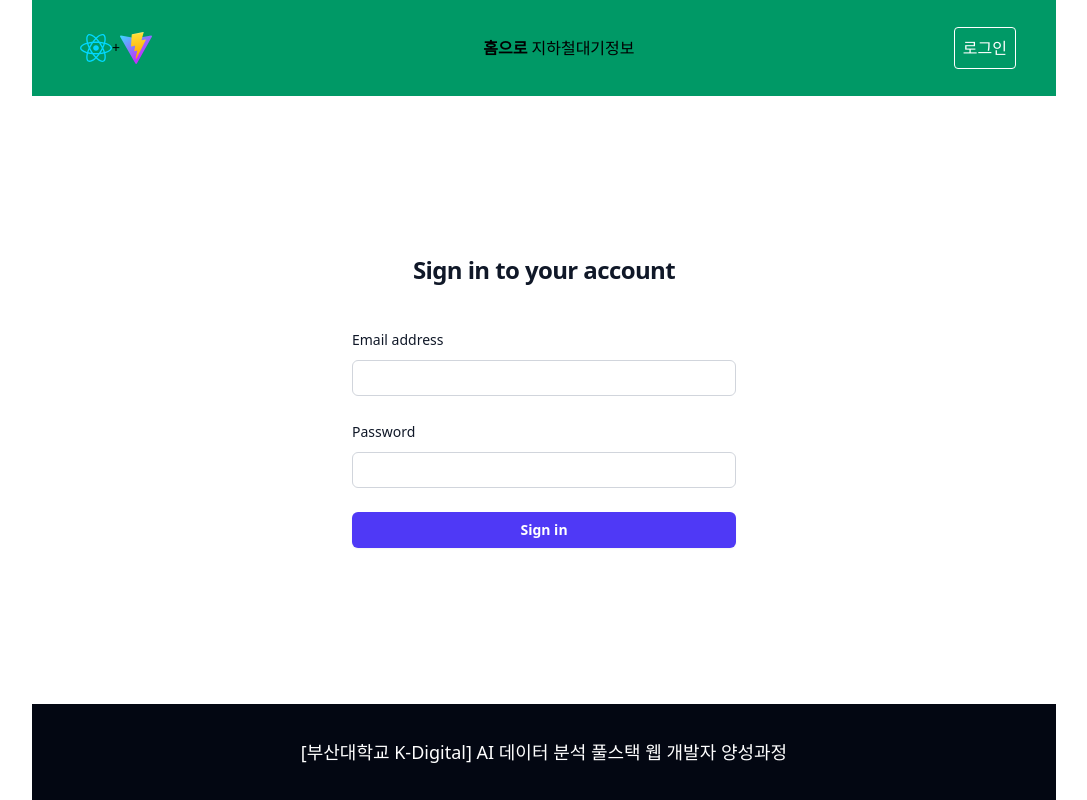
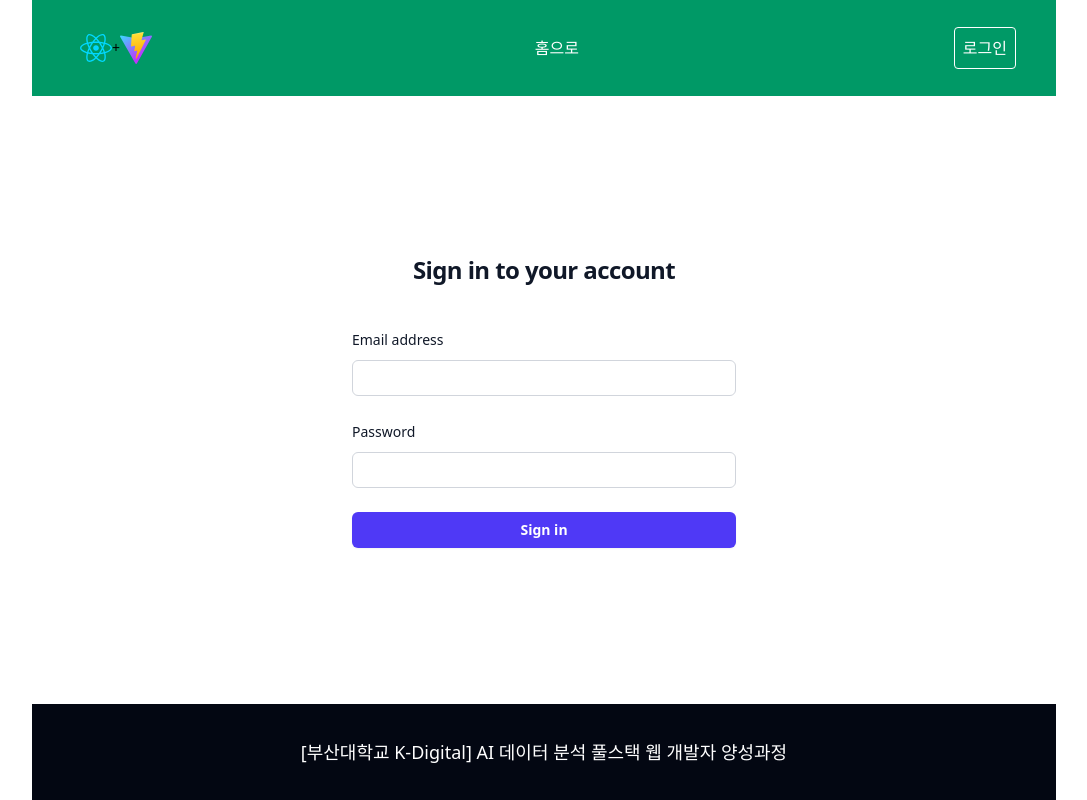
Before and after one commit to pnumin/kdt01_login, a React (Vite) app: page / in a window 1280 px wide. Shown: the whole page, without its empty margins (96-1183 px from the left). Built offline with nearby package versions, Linux system fonts and the light colour scheme.

Commit message:
메뉴수정

```diff
--- a/src/components/Nav.jsx
+++ b/src/components/Nav.jsx
@@ -1,8 +1,15 @@
 import reactLogo from '../assets/react.svg'
-
+import { useAtom } from 'jotai'
+import { isLogin } from '../atoms/IsLoginAtom'
+import { Link } from 'react-router-dom'
 
 export default function Nav() {
+  const [login, setLogin] = useAtom(isLogin);
 
+  const handleClick = () => {
+    setLogin(false);
+    localStorage.setItem("email", "");
+  }
   return (
     <header className="w-full h-24 min-h-24 px-10 bg-emerald-600 flex justify-between items-center">
       <div className='flex'>
@@ -12,18 +19,22 @@ export default function Nav() {
         </div>
 
       </div>
-        <ul className='flex justify-center items-center'>
-            <li className='font-bold mx-1'>
-                  홈으로
+      <ul className='flex justify-center items-center text-white'>
+        <li className='mx-1 p-2 rounded-sm hover:bg-lime-50 hover:text-lime-700'>
+          <Link to="/">홈으로</Link>
         </li>
-            <li>
-                  지하철대기정보
+        {login &&
+          <li className='mx-1 p-2 rounded-sm hover:bg-lime-50 hover:text-lime-700'>
+            <Link to="/subway">지하철대기정보</Link>
           </li>
+        }
       </ul>
-        <div  className='p-2  text-white
+      <div className='p-2  text-white
                          border rounded-sm
                                       hover:cursor-pointer hover:bg-emerald-400'>
-           <span>로그인</span>
+        {login ? <span onClick={handleClick}>로그아웃</span>
+          : <span>로그인</span>
+        }
       </div>
     </header>
   )
```
Also changed, not shown: src/components/Home.jsx (indentation only). Lines whose indentation alone changed are shown as unchanged.
